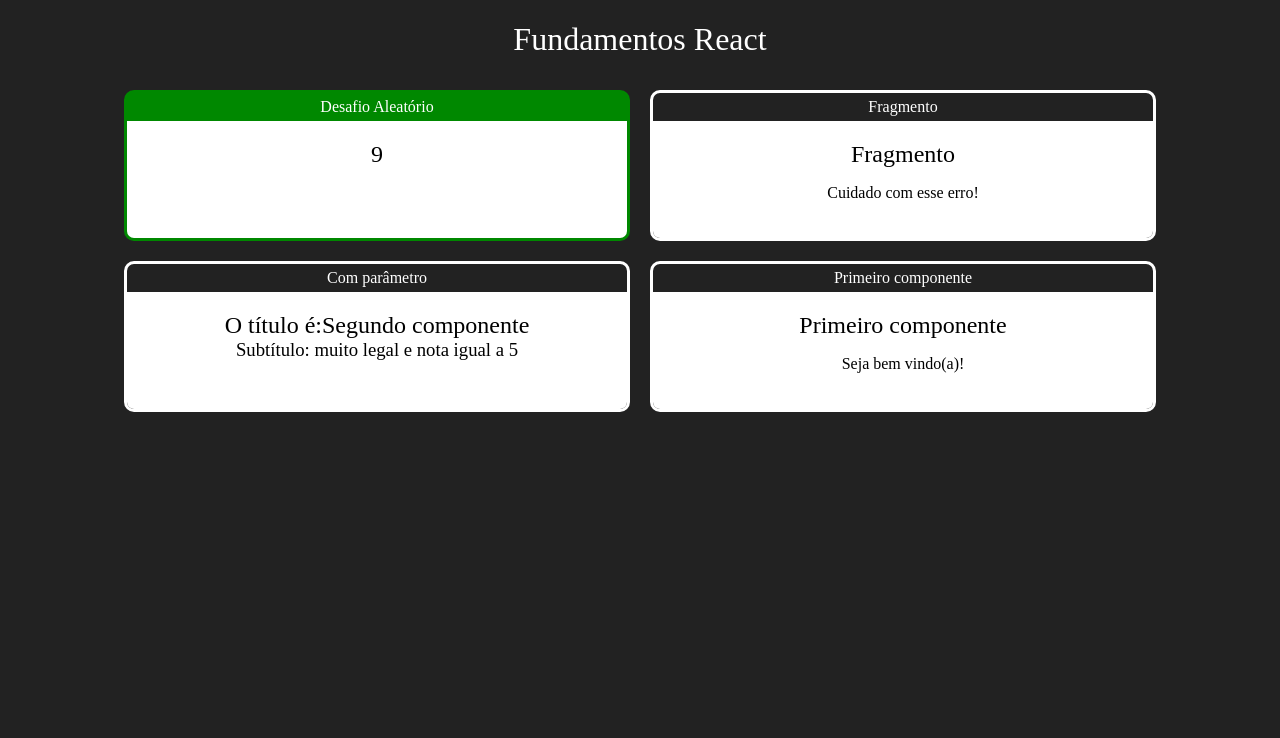
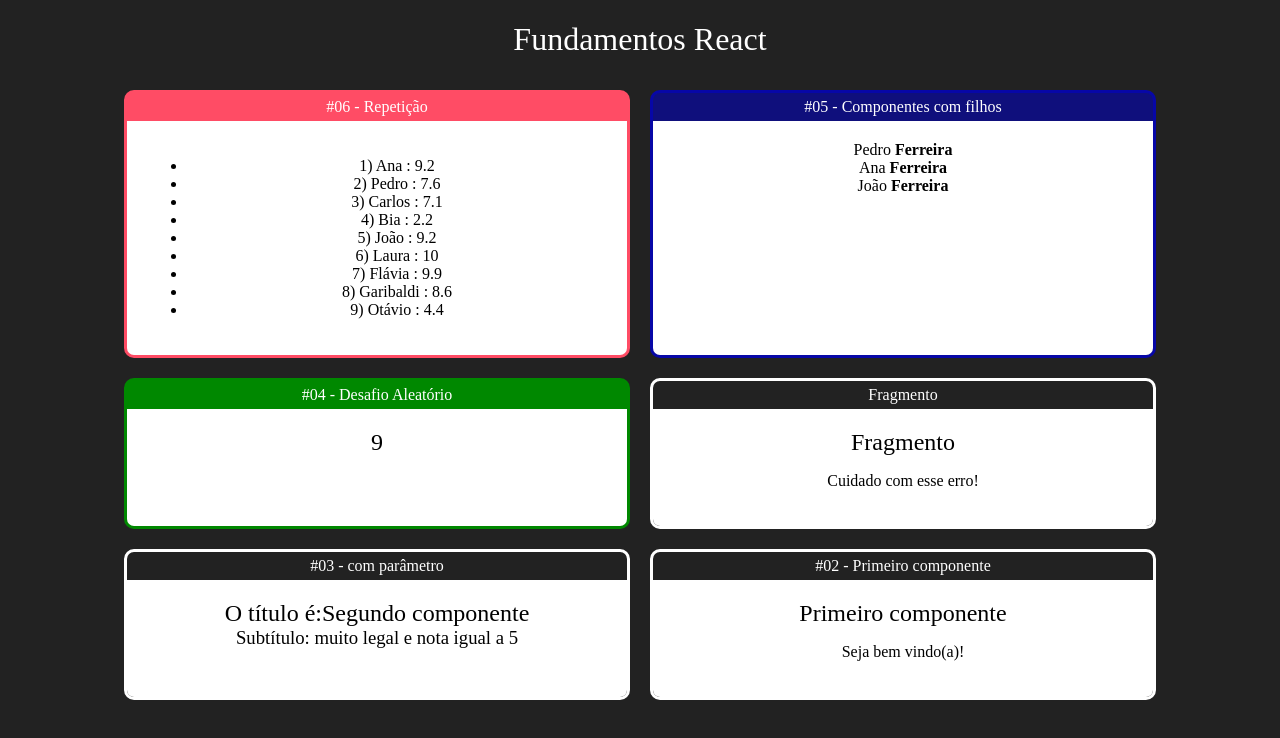
Before and after one commit to otavioaugusto1/Fundamentos-de-React, a React (Create React App) app in the folder fundamentos-react/: page / in a window 1280 px wide. Shown: the top 738 px of the page. Built offline with nearby package versions, Linux system fonts and the light colour scheme.

Commit message:
Modulo 1

```diff
--- a/fundamentos-react/src/App.jsx
+++ b/fundamentos-react/src/App.jsx
@@ -6,24 +6,40 @@
 import ComParametro from './components/basicos/ComParametro'
 import Fragmento from './components/basicos/Fragmento'
 import Aleatorio from './components/basicos/Aleatorio'
+import Familia from './components/basicos/Familia'
+import FamiliaMembro from "./components/basicos/FamiliaMembro";
+import ListaAlunos from "./components/repeticao/ListaAlunos";
+
 
 // export default function App(props){}
+
+
 export default props =>
-    <div className ="App">
+    <div className="App">
         <h1>Fundamentos React</h1>
         <div className="Cards">
-            <Card titulo="Desafio Aleatório" color = "#080">
+        <Card titulo=" #06 - Repetição" color="#FF4C65">
+                <ListaAlunos></ListaAlunos>
+            </Card>
+            <Card titulo=" #05 - Componentes com filhos" color="#00C8">
+                <Familia sobrenome="Ferreira">
+                    <FamiliaMembro nome="Pedro" ></FamiliaMembro>
+                    <FamiliaMembro nome="Ana"></FamiliaMembro>
+                    <FamiliaMembro nome="João"></FamiliaMembro>
+                </Familia>
+            </Card>
+            <Card titulo="#04 - Desafio Aleatório" color="#080">
                 <Aleatorio min={1.0} max={10} />
             </Card>
             <Card titulo="Fragmento">
                 <Fragmento />
             </Card>
-            <Card titulo="Com parâmetro">
+            <Card titulo="#03 - com parâmetro">
                 <ComParametro titulo="Segundo componente"
                     subtitulo="muito legal"
                     nota={5.0} />
             </Card>
-            <Card titulo="Primeiro componente">
+            <Card titulo="#02 - Primeiro componente">
                 <Primeiro></Primeiro>
             </Card>
         </div>
--- /dev/null
+++ b/fundamentos-react/src/components/basicos/Familia.jsx
@@ -0,0 +1,13 @@
+import React, { cloneElement } from "react";
+import FamiliaMembro from "./FamiliaMembro";
+export default props => {
+    return(
+        <div>
+            {
+            React.Children.map(props.children, child =>{
+                return cloneElement(child,props)
+            })
+            }
+        </div>
+    )
+}
--- /dev/null
+++ b/fundamentos-react/src/components/basicos/FamiliaMembro.jsx
@@ -0,0 +1,9 @@
+import React from "react";
+
+export default props => {
+    return(
+        <div>
+            {props.nome} <strong>{props.sobrenome}</strong>
+        </div>
+    )
+}
--- /dev/null
+++ b/fundamentos-react/src/components/repeticao/ListaAlunos.jsx
@@ -0,0 +1,19 @@
+import React from "react";
+import alunos from  "../../data/alunos"
+
+export default props => {
+    const alunosJSX = alunos.map((aluno) => {
+        return(
+            <li key = {aluno.id}>
+                {aluno.id}) {aluno.nome} : {aluno.nota}
+            </li>
+        )
+    })
+    return (
+        <div>
+            <ul>
+                {alunosJSX}
+            </ul>
+        </div>
+    )
+}
--- /dev/null
+++ b/fundamentos-react/src/data/alunos.js
@@ -0,0 +1,11 @@
+export default [
+    {id:1,nome: "Ana",nota:9.2},
+    {id:2,nome: "Pedro",nota:7.6},
+    {id:3,nome: "Carlos",nota:7.1},
+    {id:4,nome: "Bia",nota:2.2},
+    {id:5,nome: "João",nota:9.2},
+    {id:6,nome: "Laura",nota:10.0},
+    {id:7,nome: "Flávia",nota:9.9},
+    {id:8,nome: "Garibaldi",nota:8.6},
+    {id:9,nome: "Otávio",nota:4.4}
+]
```
